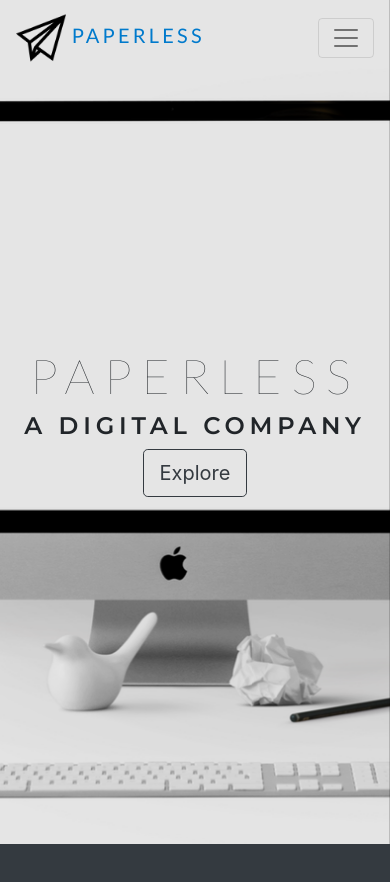
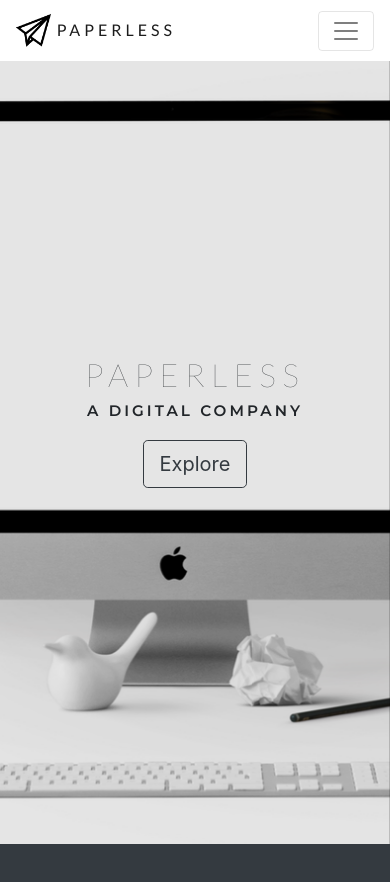
Before and after one commit to emorilla/project-one, a website with bundled scripts: page src/index.html in a window 390 px wide. Shown: the top 882 px of the page. Built offline with nearby package versions, Linux system fonts and the light colour scheme.

Commit message:
Added navbar shrink and responsiveness

```diff
--- a/src/assets/js/theme.js
+++ b/src/assets/js/theme.js
@@ -1,4 +1,14 @@
 $(document).ready(function () {
+  // Navbar Shrink
+  $(document).ready(function () {
+    $(window).scroll(function () {
+      if ($(document).scrollTop() > 50) {
+        $('.navbar').addClass('navbar-shrink');
+      } else {
+        $('.navbar').removeClass('navbar-shrink');
+      }
+    })
+  });
 
   // Init ScrollMagic
   const controller = new ScrollMagic.Controller();
--- a/src/index.html
+++ b/src/index.html
@@ -17,14 +17,14 @@
 
 <body>
   <header id="main-header">
-    <nav class="navbar navbar-expand-md navbar-light fixed-top">
+    <nav class="navbar navbar-expand-lg navbar-light fixed-top">
       <div class="container">
         <a href="#!" class="navbar-brand">
           <img src="assets/img/paper-logo.png" alt="Paperless Logo" class="navbar-logo">
           <span class="text-logo">Paperless</span>
         </a>
 
-        <button class="navbar-toggler" data-toggle="collapse" data-targt="#navbarCollapse">
+        <button class="navbar-toggler" data-toggle="collapse" data-target="#navbarCollapse">
           <span class="navbar-toggler-icon"></span>
         </button>
 
--- a/src/scss/_config.scss
+++ b/src/scss/_config.scss
@@ -1,3 +1,34 @@
 @mixin easeOut() {
   transition: all 0.5s ease-in-out;
 }
+
+// Media Query Mixins
+@mixin mediaXsm {
+  @media screen and (max-width: 320px) {
+    @content;
+  }
+}
+
+@mixin mediaSm {
+  @media screen and (max-width: 500px) {
+    @content;
+  }
+}
+
+@mixin mediaMd {
+  @media screen and (min-width: 501px) and (max-width: 768px) {
+    @content;
+  }
+}
+
+@mixin mediaLg {
+  @media screen and (min-width: 769px) and (max-width: 1170px) {
+    @content;
+  }
+}
+
+@mixin mediaXl {
+  @media screen and (min-width: 1171px) {
+    @content;
+  }
+}
--- a/src/scss/_navbar.scss
+++ b/src/scss/_navbar.scss
@@ -1,23 +1,27 @@
 // Navigation
 .navbar {
+  background: #fff;
+
   .navbar-brand {
     .navbar-logo {
-      height: 50px;
-      width: 50px;
+      height: 35px;
+      width: 35px;
     }
 
     .text-logo {
       font-family: 'Lato', sans-serif;
       font-weight: 500;
-      font-size: 1em;
-      letter-spacing: 0.2rem;
-      color: $secondary-color;
+      font-size: 0.8em;
+      letter-spacing: 0.25rem;
+      color: $primary-color;
       text-transform: uppercase;
     }
   }
 
   .nav-item {
     .nav-link {
+      font-size: 0.95em;
+      color: #000;
       text-transform: uppercase;
       padding-right: 1em !important;
       padding-left: 1em !important;
--- /dev/null
+++ b/src/scss/_responsiveness.scss
@@ -0,0 +1,65 @@
+/*
+* Widescreens
+*/
+@include mediaXl {
+  .navbar {
+    padding: 25px 0;
+    @include easeOut;
+    background: transparent;
+
+    .navbar-brand {
+      .navbar-logo {
+        height: 60px;
+        width: 60px;
+      }
+    }
+
+
+
+    &.navbar-shrink {
+      background: #fff;
+      padding: 10px 0;
+      @include easeOut;
+
+      .navbar-logo {
+        height: 35px;
+        width: 35px;
+        @include easeOut;
+      }
+    }
+  }
+}
+
+/*
+* Desktop & Laptops
+*/
+@include mediaLg {}
+
+/*
+* Tablets & Small Laptops
+*/
+@include mediaMd {}
+
+/*
+* Smartphones
+*/
+@include mediaSm {
+  #home-parallax {
+
+    .home-content {
+      h1 {
+        font-size: 2em;
+      }
+
+      h2 {
+        font-size: 0.95em;
+        margin-bottom: 20px;
+      }
+    }
+  }
+}
+
+/*
+* Small Phones
+*/
+@include mediaXsm {}
--- a/src/scss/theme.scss
+++ b/src/scss/theme.scss
@@ -11,6 +11,7 @@
 @import 'config';
 @import 'navbar';
 @import 'parallax';
+@import 'responsiveness';
 
 /*
 * Theme
```
Also changed, not shown: src/assets/css/theme.css.
